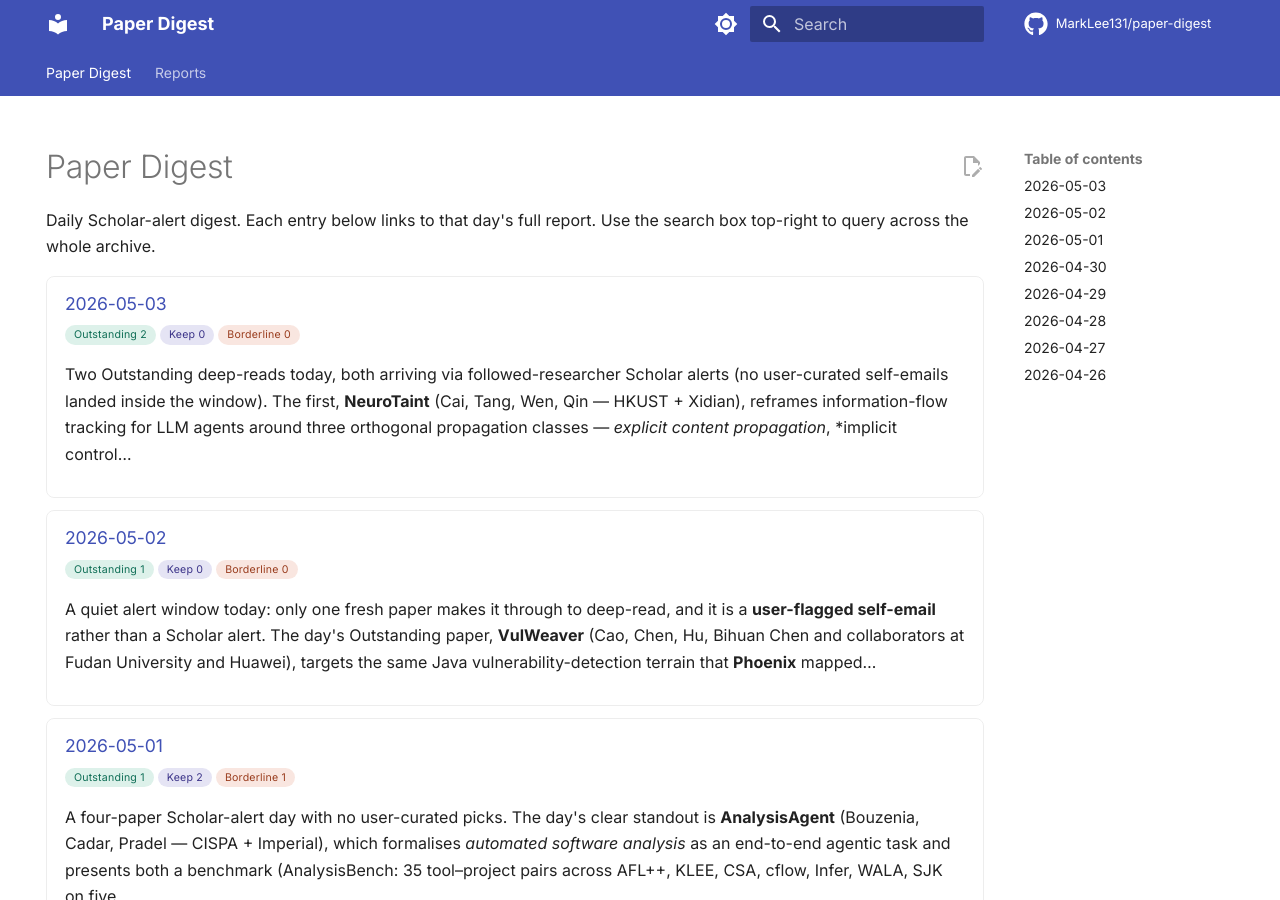
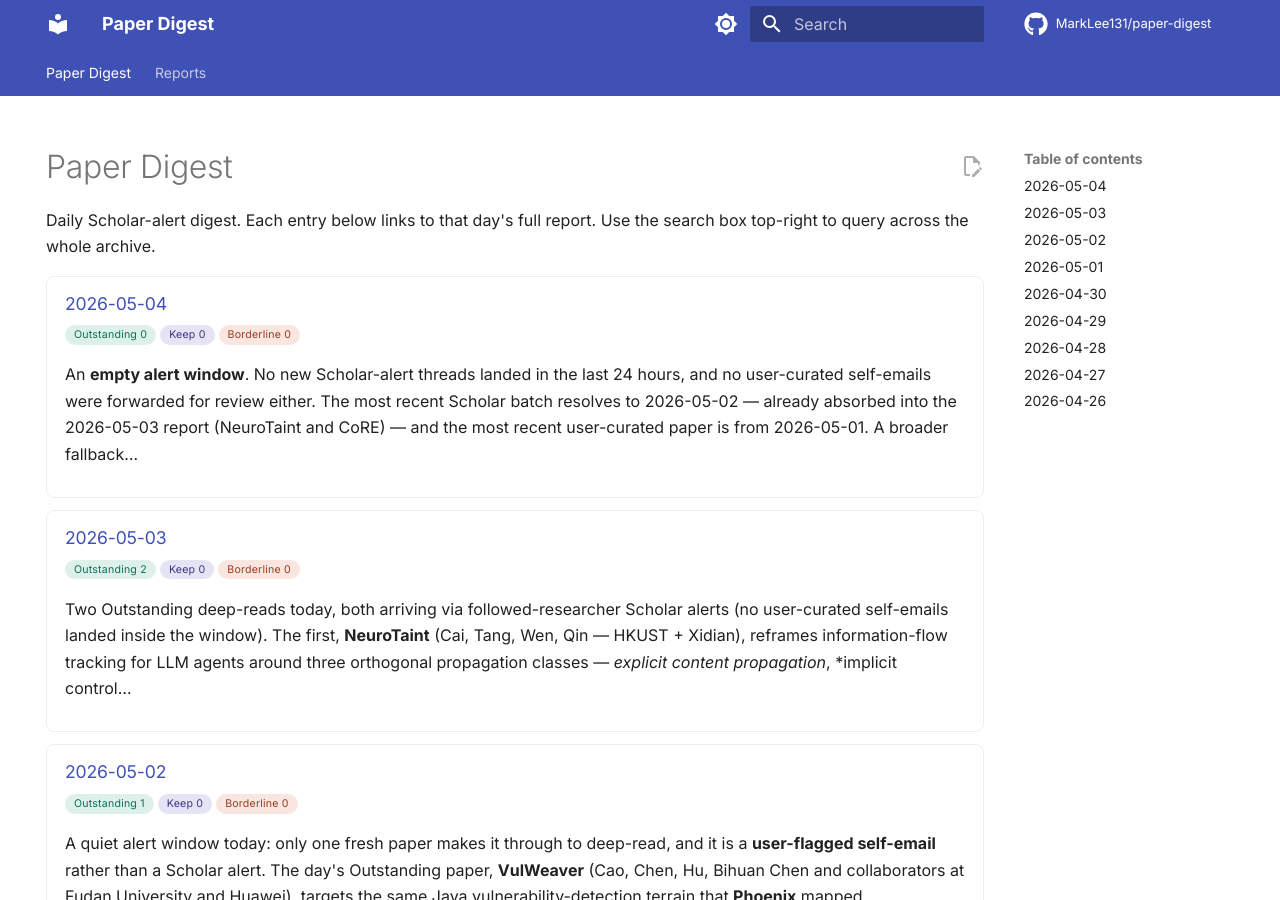
Before and after one commit to MarkLee131/paper-digest, an MkDocs documentation site: the page built from docs/index.md, in a window 1280 px wide and 900 px high. Built offline with MkDocs 1.6.1 and Material for MkDocs 9.7.7, drawn with Linux system fonts in a browser that asks for light colours; comment, search, counter and statistics services are not loaded.

Commit message:
digest: 2026-05-04 — empty alert window (Outstanding 0, Keep 0)

```diff
--- a/docs/index.md
+++ b/docs/index.md
@@ -9,6 +9,13 @@ hide:
 Daily Scholar-alert digest. Each entry below links to that day's full report. Use the search box top-right to query across the whole archive.
 
 <!-- BEGIN AUTO-INDEX -->
+<div class="digest-card" markdown>
+### [2026-05-04](reports/2026-05-04/index.md)
+<div class="meta"><span class="chip outstanding">Outstanding 0</span><span class="chip keep">Keep 0</span><span class="chip borderline">Borderline 0</span></div>
+
+An **empty alert window**. No new Scholar-alert threads landed in the last 24 hours, and no user-curated self-emails were forwarded for review either. The most recent Scholar batch resolves to 2026-05-02 — already absorbed into the 2026-05-03 report (NeuroTaint and CoRE) — and the most recent user-curated paper is from 2026-05-01. A broader fallback…
+</div>
+
 <div class="digest-card" markdown>
 ### [2026-05-03](reports/2026-05-03/index.md)
 <div class="meta"><span class="chip outstanding">Outstanding 2</span><span class="chip keep">Keep 0</span><span class="chip borderline">Borderline 0</span></div>
```
Also changed, not shown: docs/reports/2026-05-04/index.md (added, +40 -0 lines), docs/reports/.pages, 2 other files.
